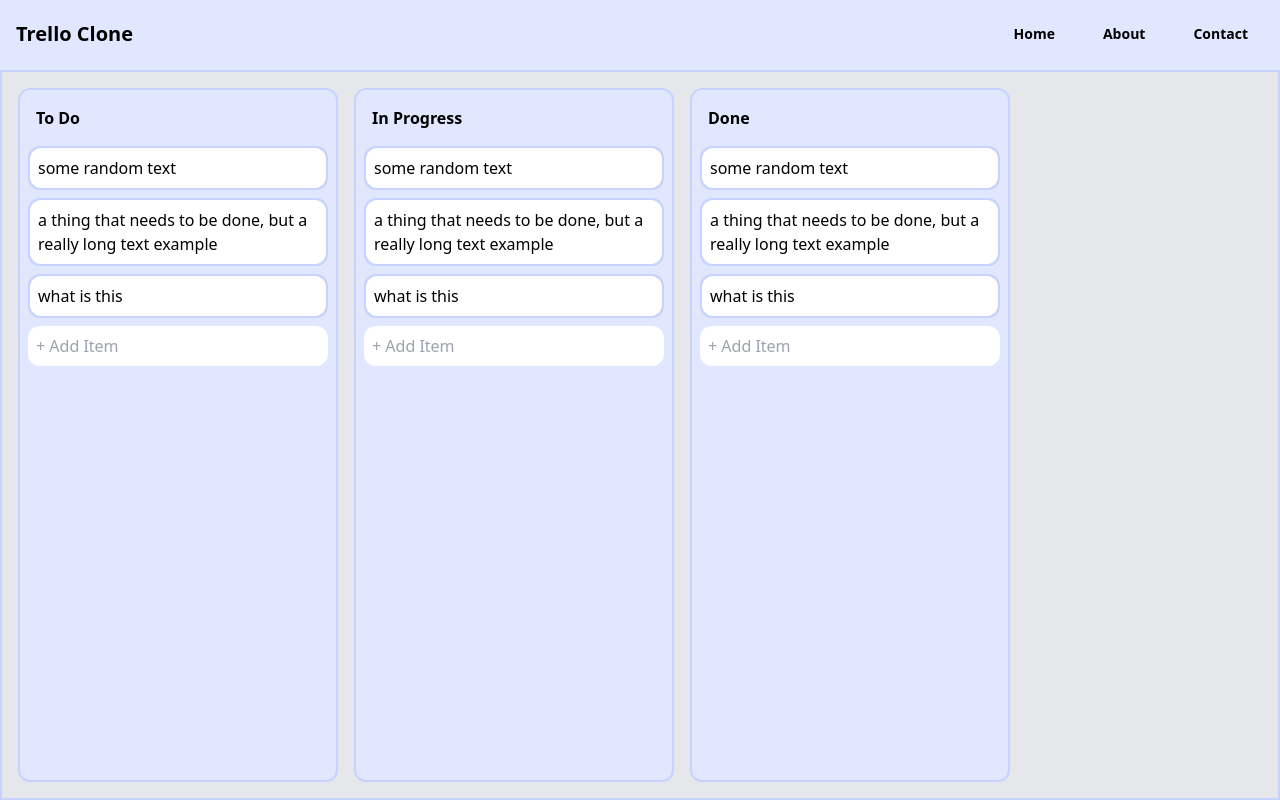
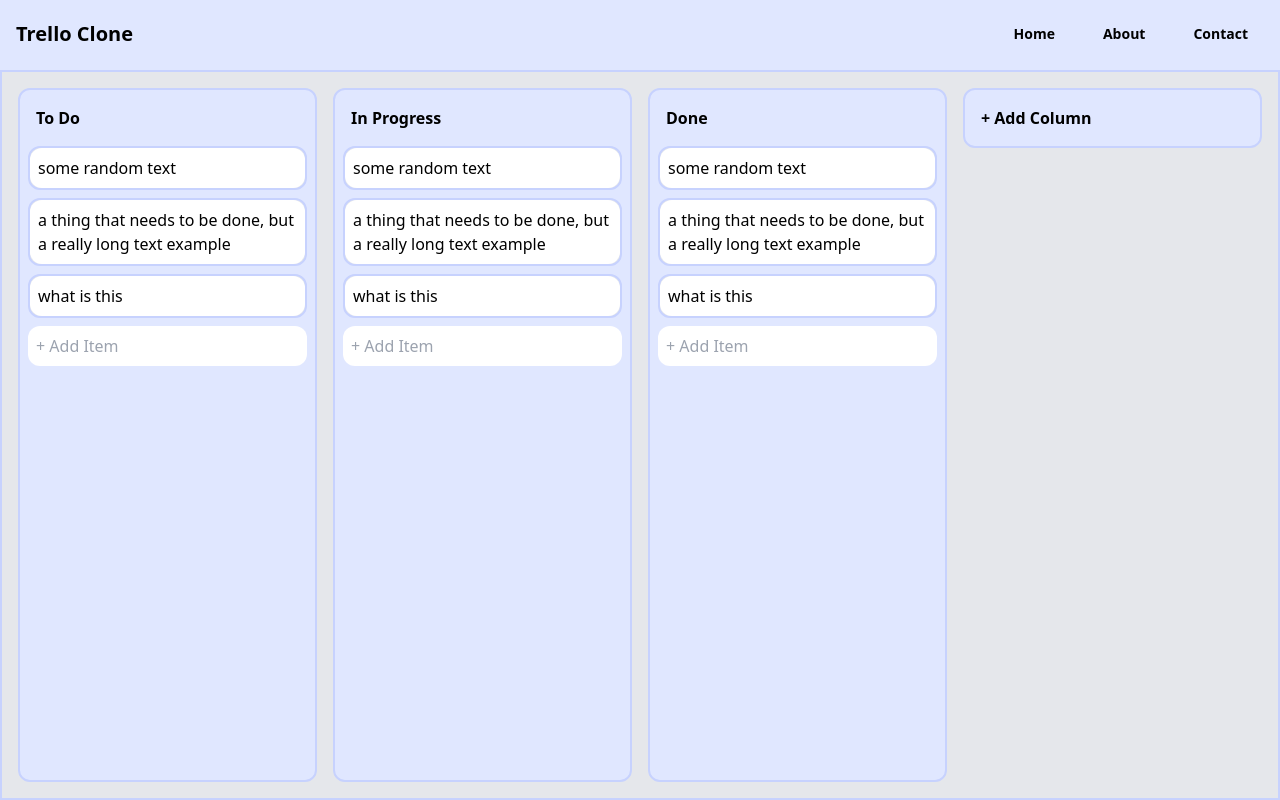
Before and after one commit to cktang88/vite-shadcn, a React (Vite) app: page / in a window 1280 px wide. Built offline with nearby package versions, Linux system fonts and the light colour scheme.

Commit message:
add new col

```diff
--- a/src/App.tsx
+++ b/src/App.tsx
@@ -30,6 +30,7 @@
       <CardColumn title="To Do" />
       <CardColumn title="In Progress" />
       <CardColumn title="Done" />
+      <NewColumn />
     </div>
   );
 }
@@ -60,4 +61,12 @@
   );
 }
 
+function NewColumn() {
+  return (
+    <div className="flex w-80 flex-col items-start justify-start gap-2 rounded-xl border-2 border-indigo-200 bg-indigo-100 p-2">
+      <span className="text-md p-2 font-bold text-black">+ Add Column</span>
+    </div>
+  );
+}
+
 export default App;
```
